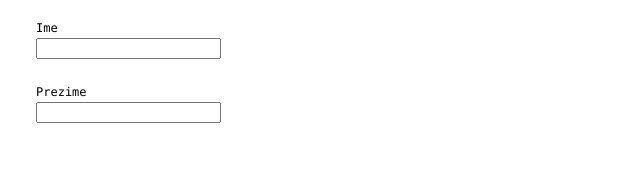
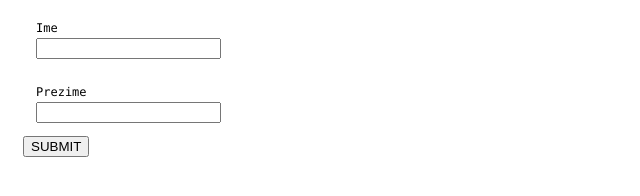
Before and after one commit to Rysc0/zadatak_1, a plain HTML site: page index.html in a window 1280 px wide. Shown: the whole page, without its empty margins (0-640 px from the left). Drawn offline with Linux system fonts and the light colour scheme.

Commit message:
Gumb dodan nakadno

```diff
--- a/index.html
+++ b/index.html
@@ -24,6 +24,7 @@ function ispisiPodatke() {
             <label for="prezime">Prezime</label>
             <input id="prezime" type="text">
         </div>
+        <button onclick="ispisiPodatke()">SUBMIT</button>
     </div>
 </body>
 
```
